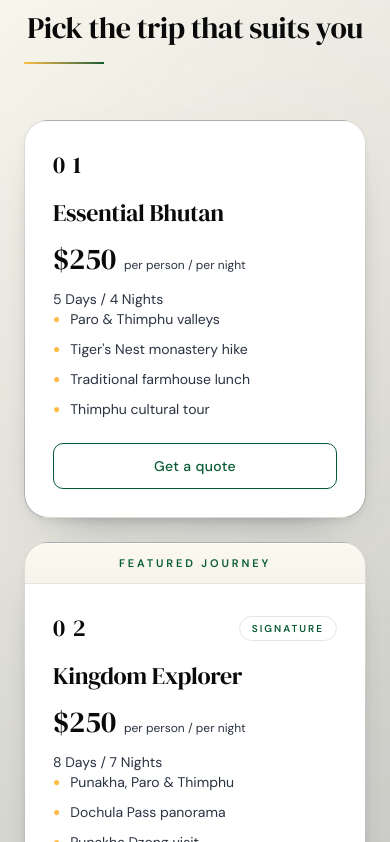
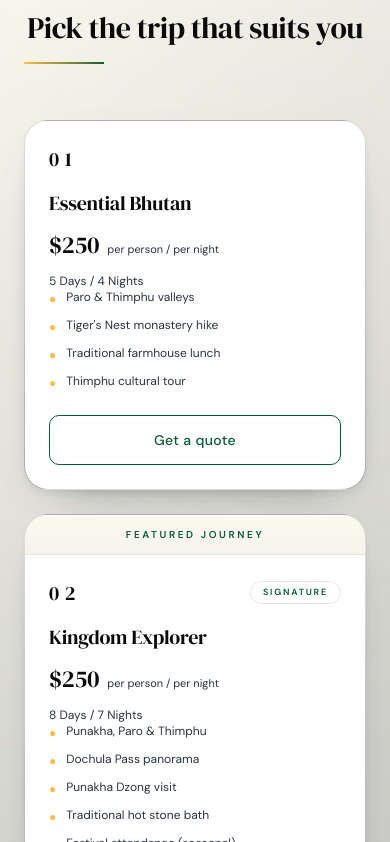
Before and after one commit to Kzoeps/bhutan-stainless-travels, a Next.js app: page / in a window 390 px wide. Shown: the part 2222-3064 px from the top of the page. Built offline with nearby package versions, Linux system fonts and the light colour scheme.

Commit message:
Refine mobile package card scale (stanlee-pfr.5)

```diff
--- a/components/pathfinder/packages-section.tsx
+++ b/components/pathfinder/packages-section.tsx
@@ -89,33 +89,33 @@ const PackagesSection = () => {
                 }`}
               >
                 {pkg.featured && (
-                  <div className="font-body border-gold/30 bg-cream/80 text-maroon flex items-center justify-center border-b px-6 py-3 text-[11px] font-semibold tracking-[0.26em] uppercase">
+                  <div className="font-body border-gold/30 bg-cream/80 text-maroon flex items-center justify-center border-b px-5 py-3 text-[10px] font-semibold tracking-[0.26em] uppercase sm:px-6 sm:text-[11px]">
                     Featured journey
                   </div>
                 )}
-                <div className="flex flex-1 flex-col bg-card p-7">
+                <div className="flex flex-1 flex-col bg-card p-6 sm:p-7">
                   <div className="mb-4 flex items-center justify-between">
-                    <span className="font-display text-gold/70 text-2xl tracking-[0.32em] md:text-3xl">
+                    <span className="font-display text-gold/70 text-xl tracking-[0.28em] sm:text-2xl md:text-3xl">
                       {marker}
                     </span>
                     {pkg.featured && (
-                      <span className="font-body border-gold/40 bg-cream/80 text-maroon rounded-full border px-3 py-1 text-[10px] font-semibold tracking-[0.2em] uppercase">
+                      <span className="font-body border-gold/40 bg-cream/80 text-maroon rounded-full border px-3 py-1 text-[9px] font-semibold tracking-[0.2em] uppercase sm:text-[10px]">
                         Signature
                       </span>
                     )}
                   </div>
-                  <h3 className="font-display text-2xl text-card-foreground">
+                  <h3 className="font-display text-xl text-card-foreground sm:text-2xl">
                     {pkg.title}
                   </h3>
                   <div className="mt-3 flex flex-wrap items-baseline gap-2">
-                    <span className="font-display text-3xl text-foreground md:text-4xl">
+                    <span className="font-display text-2xl text-foreground sm:text-3xl md:text-4xl">
                       {pkg.price}
                     </span>
-                    <span className="font-body text-slate text-xs">
+                    <span className="font-body text-slate text-[11px] sm:text-xs">
                       {pkg.priceNote}
                     </span>
                   </div>
-                  <p className="font-body text-slate mt-3 text-sm">
+                  <p className="font-body text-slate mt-3 text-xs sm:text-sm">
                     {pkg.duration}
                   </p>
 
@@ -123,7 +123,7 @@ const PackagesSection = () => {
                     {pkg.highlights.map((highlight) => (
                       <li
                         key={highlight}
-                        className="font-body text-slate flex items-start gap-2.5 text-sm"
+                        className="font-body text-slate flex items-start gap-2.5 text-xs sm:text-sm"
                       >
                         <span className="text-gold mt-0.5 text-xs">●</span>
                         {highlight}
@@ -133,7 +133,7 @@ const PackagesSection = () => {
 
                   <a
                     href="#contact"
-                    className={`font-body block rounded-lg py-3 text-center text-sm font-medium tracking-wide transition-all duration-300 ${
+                    className={`font-body block rounded-lg py-3.5 text-center text-sm font-medium tracking-wide transition-all duration-300 ${
                       pkg.featured
                         ? "hover:bg-gold bg-maroon text-cream hover:text-foreground"
                         : "border-maroon text-maroon hover:bg-maroon hover:text-cream border"
```
